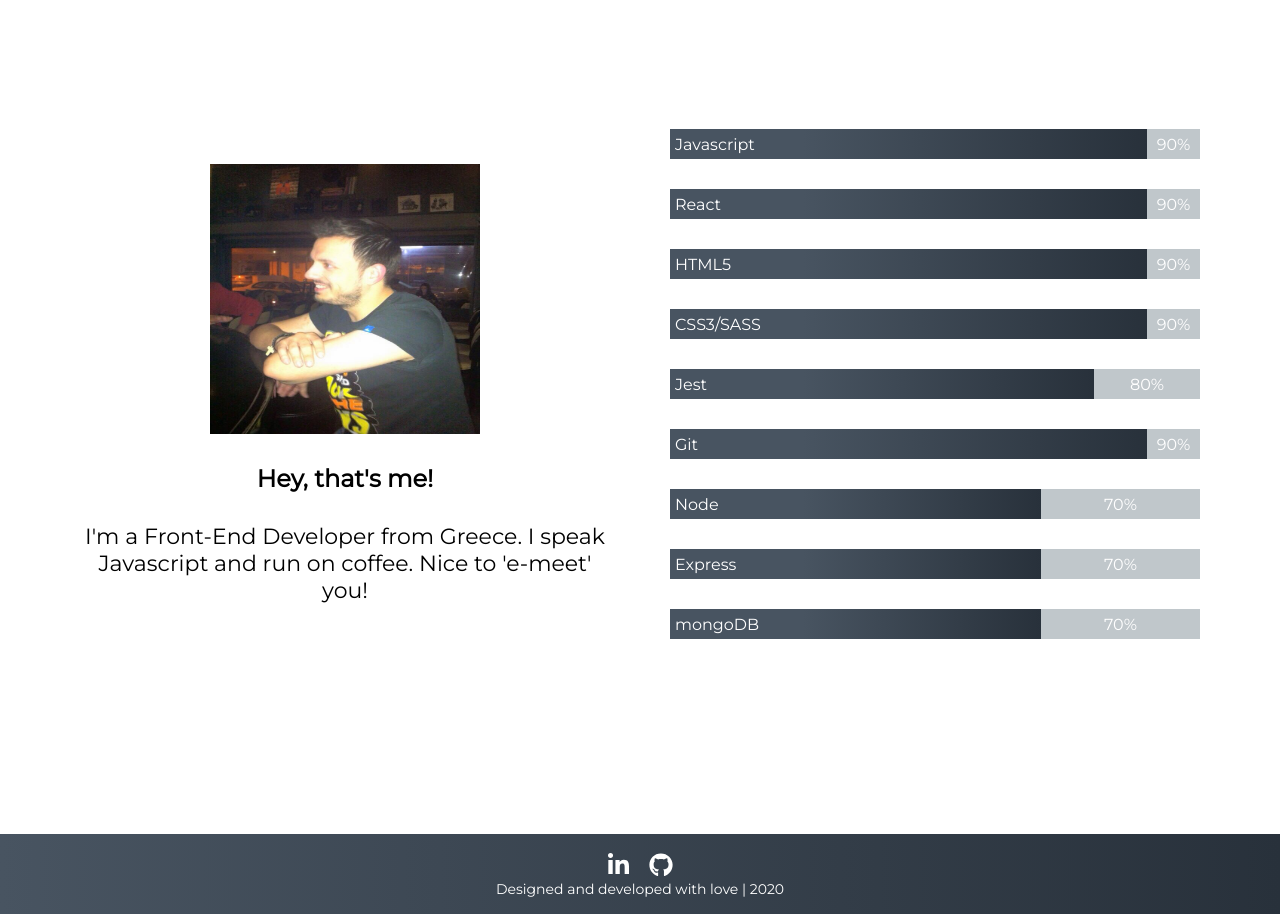
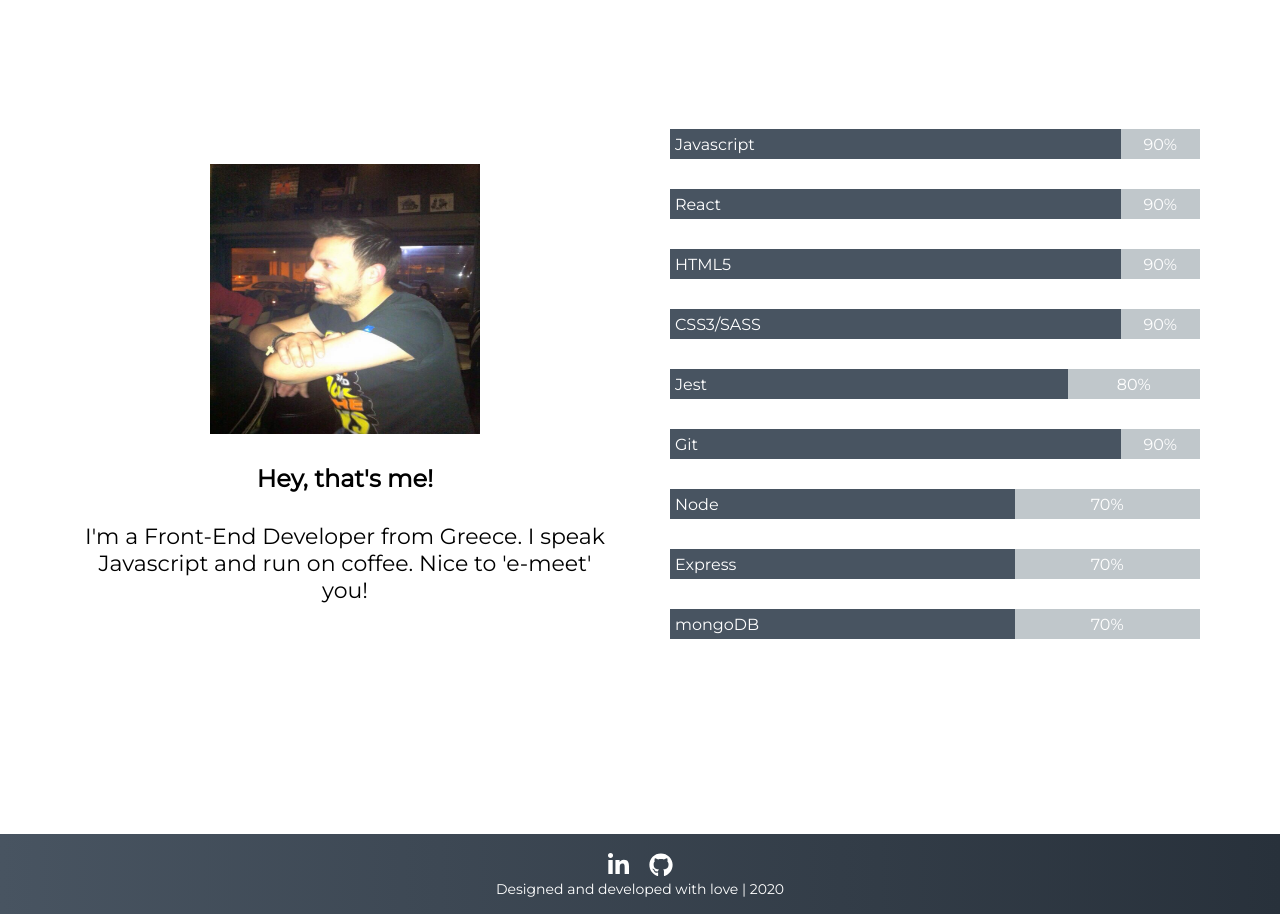
Before and after one commit to avnikolaou/portfolio, a React (Create React App) app: page / in a window 1280 px wide. Shown: the part 980-1894 px from the top of the page. Built offline with nearby package versions, Linux system fonts and the light colour scheme.

Commit message:
refactor: skills bar to fit 'skill' name

```diff
--- a/src/components/Home/Bar.js
+++ b/src/components/Home/Bar.js
@@ -3,8 +3,7 @@ import React from 'react';
 const Bar = ({ skill, percent, fillClass, percentClass }) => {
     return (
         <div className={'bar'}>
-            <div className={'bar-skill'}><p>{skill}</p></div>
-            <div className={`bar-fill ${fillClass}`}/>
+            <div className={`bar-skill ${fillClass}`}><p>{skill}</p></div>
             <div className={percentClass}>{percent}</div>
         </div>
     )
--- a/src/styles/components/_home.scss
+++ b/src/styles/components/_home.scss
@@ -114,27 +114,27 @@
                 }
 
                 .w9 {
+                    width: 85%;
+                }
+
+                .w8 {
+                    width: 75%;
+                }
+
+                .w7 {
                     width: 65%;
                 }
 
-                .w8 {
-                    width: 55%;
-                }
-
-                .w7 {
-                    width: 45%;
-                }
-
                 .w1 {
-                    width: 10%;
+                    width: 15%;
                 }
 
                 .w2 {
-                    width: 20%;
+                    width: 25%;
                 }
 
                 .w3 {
-                    width: 30%;
+                    width: 35%;
                 }
             }
         }
```
